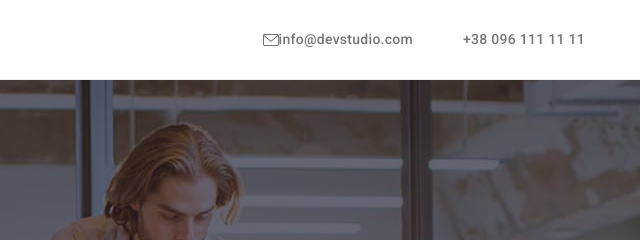
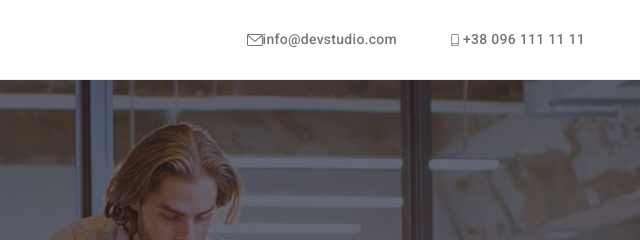
Before and after one commit to AlinaSlobodeniuk/goit-markup-hw-04, a plain HTML site: page index.html in a window 1280 px wide. Shown: the top 240 px of the page, 640-1280 px from the left. Drawn offline with nearby package versions, Linux system fonts and the light colour scheme.

Commit message:
хедер та перша секція

```diff
--- a/index.html
+++ b/index.html
@@ -38,12 +38,14 @@
           <li>
             <a class="link-contact-item" href="mailto:info@devstudio.com"
               ><svg class="contact-icon" width="16" height="12">
-                <use href="./images/symbol-defs.svg#icon-envelope"></use>
+                <use href="./images/icons.svg#icon-envelope"></use>
               </svg>
               info@devstudio.com</a
             >
           </li>
-          <li><a class="link-contact-item" href="tel:+380961111111">+38 096 111 11 11</a></li>
+          <li><a class="link-contact-item" href="tel:+380961111111"><svg class="contact-icon" width="16" height="12">
+            <use href="./images/icons.svg#icon-smartphone"></use>
+          </svg>+38 096 111 11 11</a></li>
         </ul>
       </div>
     </header>
```
Also changed, not shown: images/icons.svg (renamed from images/symbol-defs.svg).
